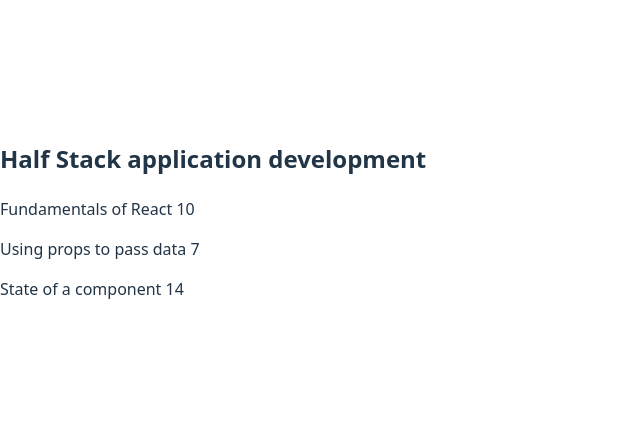
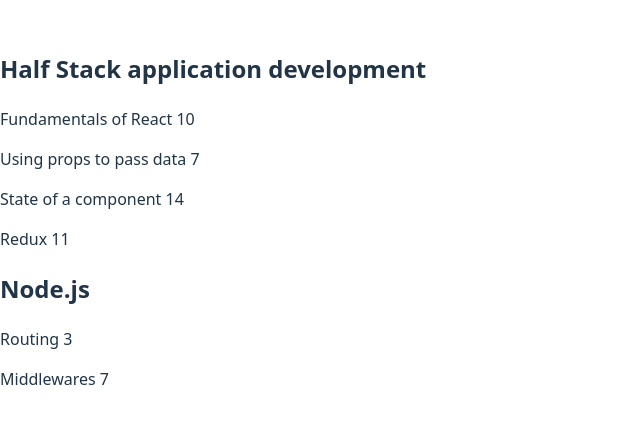
Before and after one commit to svill06/FullStackOpen, a React (Vite) app in the folder Osa 2/kurssitiedot/: page / in a window 1280 px wide. Shown: the part 181-604 px from the top of the page, without its empty margins (0-640 px from the left). Built offline with nearby package versions, Linux system fonts and the light colour scheme.

Commit message:
Update App.jsx

```diff
--- a/Osa 2/kurssitiedot/src/App.jsx
+++ b/Osa 2/kurssitiedot/src/App.jsx
@@ -1,29 +1,34 @@
 import Course from './components/Course'
 
 const App = () => {
-  const course = {
+  const courses = [
+    {
+      name: 'Half Stack application development',
       id: 1,
-    name: 'Half Stack application development',
       parts: [
-      {
-        name: 'Fundamentals of React',
-        exercises: 10,
-        id: 1
+        { name: 'Fundamentals of React', exercises: 10, id: 1 },
+        { name: 'Using props to pass data', exercises: 7, id: 2 },
+        { name: 'State of a component', exercises: 14, id: 3 },
+        { name: 'Redux', exercises: 11, id: 4 }
+      ]
     },
     {
-        name: 'Using props to pass data',
-        exercises: 7,
-        id: 2
-      },
-      {
-        name: 'State of a component',
-        exercises: 14,
-        id: 3
+      name: 'Node.js',
+      id: 2,
+      parts: [
+        { name: 'Routing', exercises: 3, id: 1 },
+        { name: 'Middlewares', exercises: 7, id: 2 }
+      ]
     }
   ]
-  }
 
-  return <Course course={course} />
+  return (
+    <div>
+      {courses.map(course => (
+        <Course key={course.id} course={course} />
+      ))}
+    </div>
+  )
 }
 
 export default App
```
Lines whose indentation alone changed are shown as unchanged.
